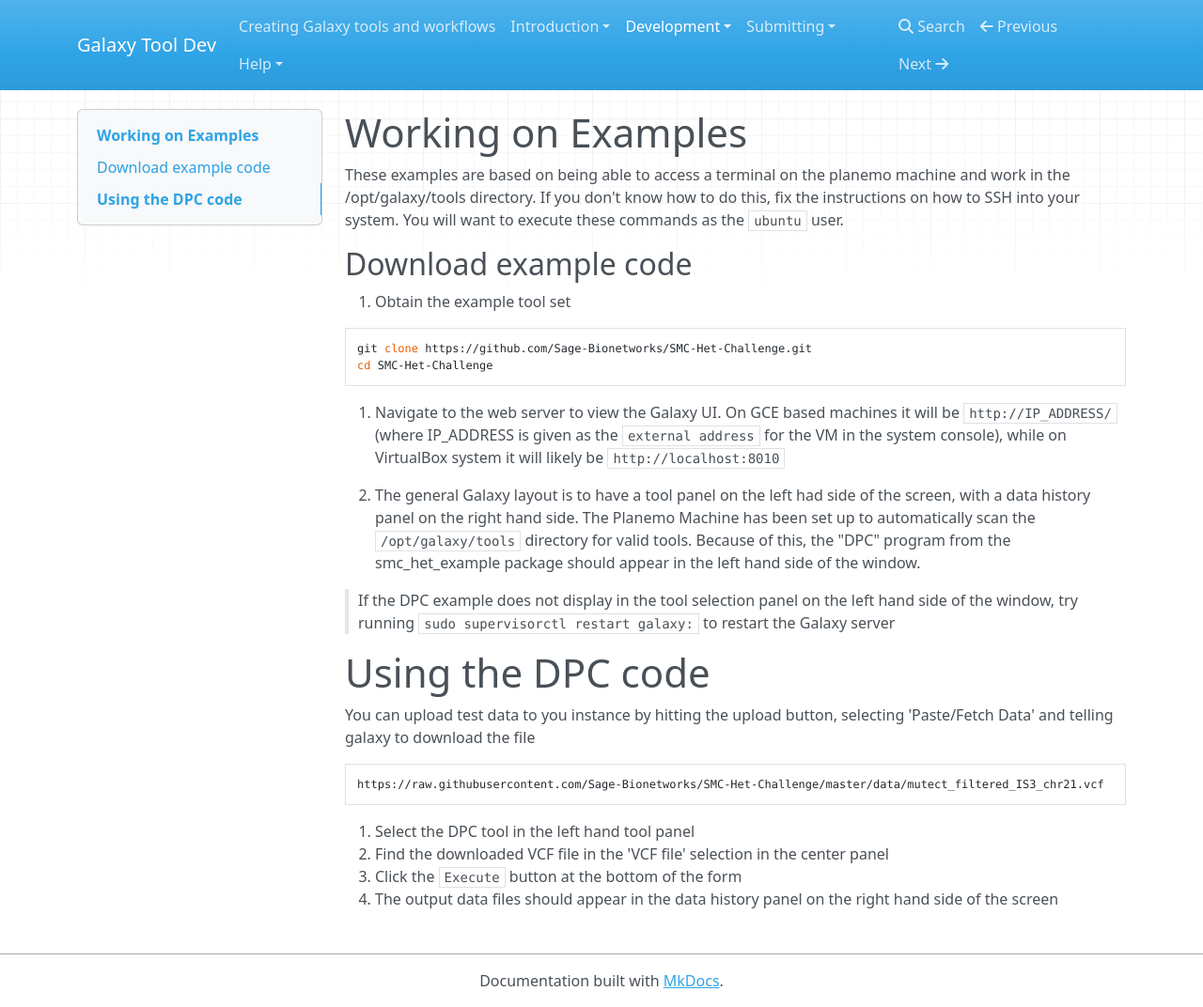
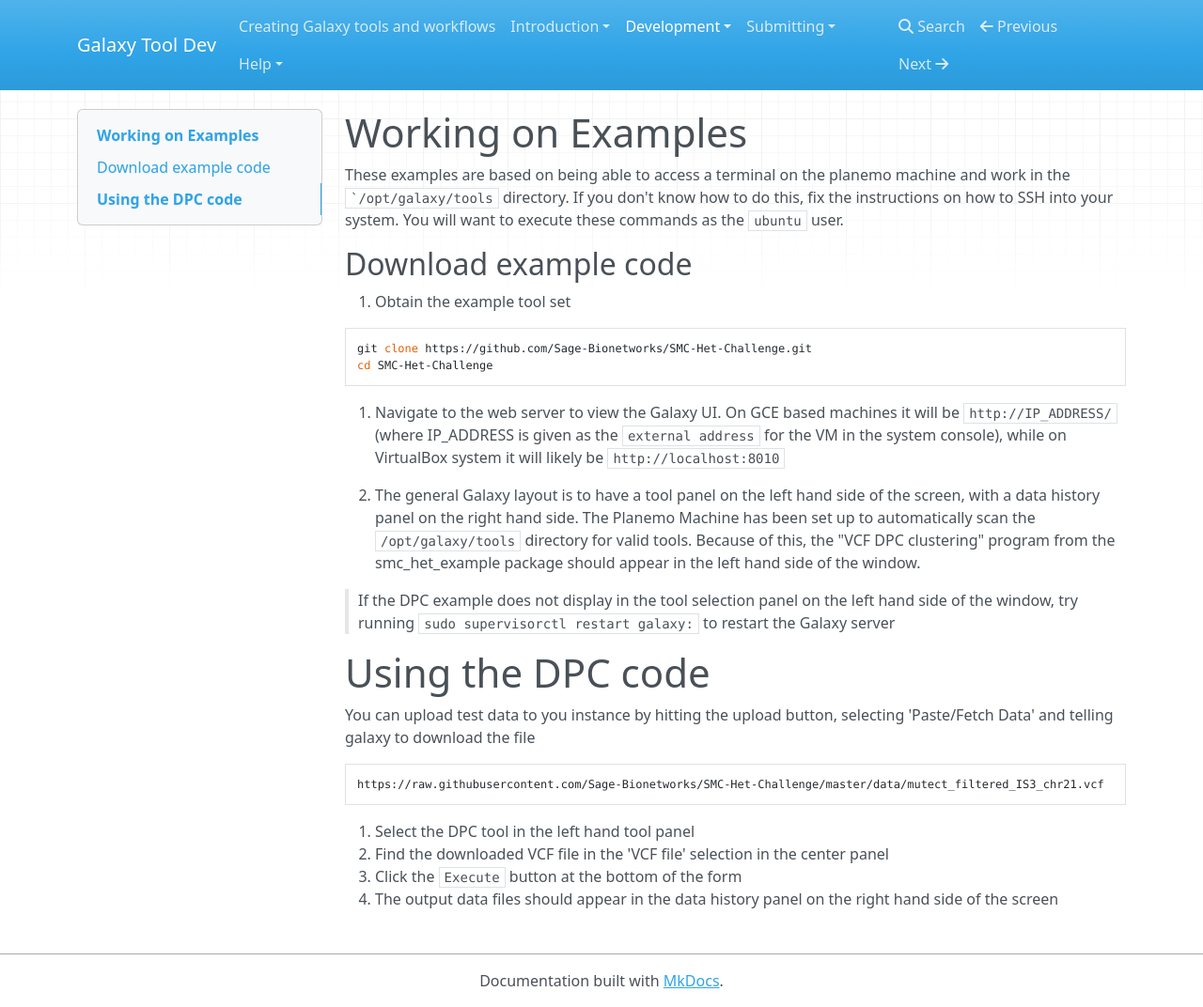
Before and after one commit to kellrott/galaxy-tooldev-docs, an MkDocs documentation site: the page built from docs/02_Examples.md, in a window 1280 px wide and 1072 px high. Shown: the whole window at 94% size. Built offline with MkDocs 1.6.1, drawn with Linux system fonts in a browser that asks for light colours; nearby versions of some CDN libraries; old or Windows-style settings are respelled for this version of MkDocs.

Commit message:
Highlighting directory name

```diff
--- a/docs/02_Examples.md
+++ b/docs/02_Examples.md
@@ -3,7 +3,7 @@
 Working on Examples
 ===================
 
-These examples are based on being able to access a terminal on the planemo machine and work in the /opt/galaxy/tools directory. If you don't know how to do this, fix the instructions on how to SSH into your system. You will want to execute these commands as the `ubuntu` user.
+These examples are based on being able to access a terminal on the planemo machine and work in the ``/opt/galaxy/tools` directory. If you don't know how to do this, fix the instructions on how to SSH into your system. You will want to execute these commands as the `ubuntu` user.
 
 Download example code
 ---------------------
@@ -17,7 +17,7 @@ cd SMC-Het-Challenge
 2. Navigate to the web server to view the Galaxy UI. On GCE based machines it will
 be `http://IP_ADDRESS/` (where IP_ADDRESS is given as the `external address` for the VM in the system console), while on VirtualBox system it will likely be `http://localhost:8010`
 
-3. The general Galaxy layout is to have a tool panel on the left had side of the screen, with a data history panel on the right hand side. The Planemo Machine has been set up to automatically scan the `/opt/galaxy/tools` directory for valid tools. Because of this, the "DPC" program from the smc_het_example package should appear in the left hand side of the window.
+3. The general Galaxy layout is to have a tool panel on the left hand side of the screen, with a data history panel on the right hand side. The Planemo Machine has been set up to automatically scan the `/opt/galaxy/tools` directory for valid tools. Because of this, the "VCF DPC clustering" program from the smc\_het\_example package should appear in the left hand side of the window.
 
 > If the DPC example does not display in the tool selection panel on the left hand side of the window, try running `sudo supervisorctl restart galaxy:` to restart the Galaxy server
 
```
